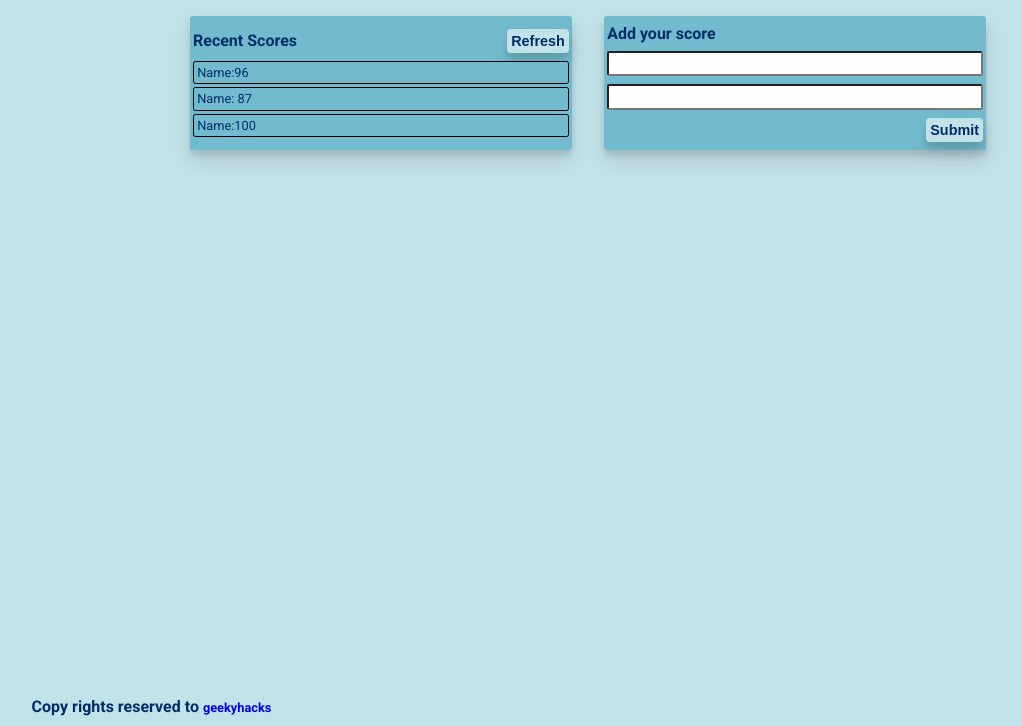
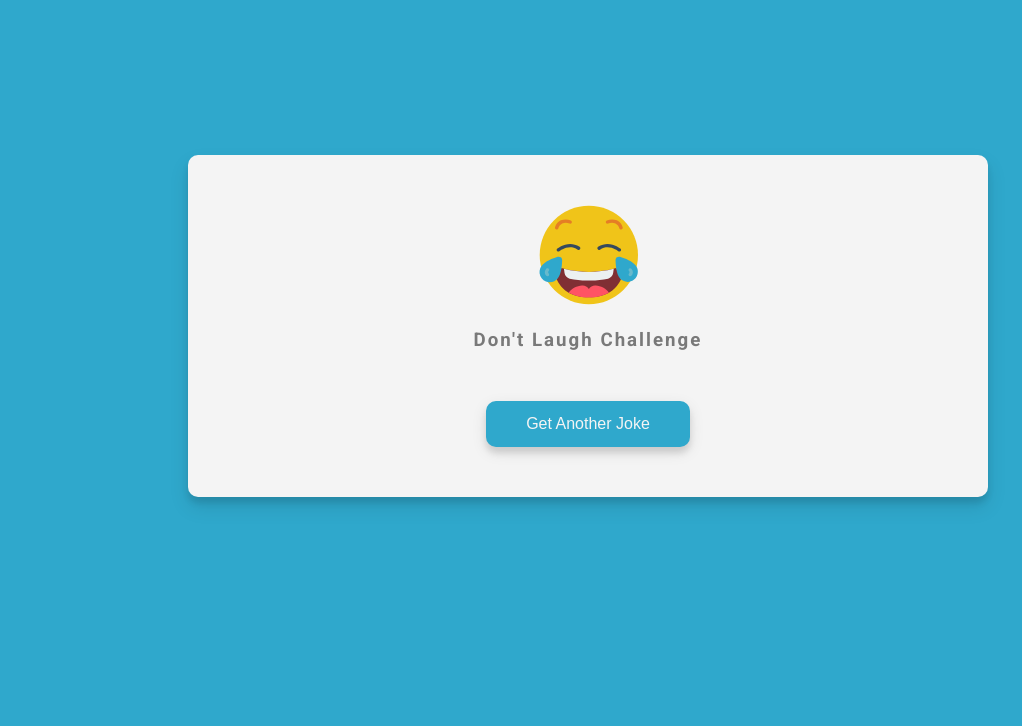
Before and after one commit to GeekyHacks/GeekyLeaderboard, a website built with webpack: page src/template.html in a window 1280 px wide. Shown: the part 74-800 px from the top of the page, without its empty margins (52-1074 px from the left). Built offline with nearby package versions, Linux system fonts and the light colour scheme.

Commit message:
Revert "Finish Setup leaderboard"
This reverts commit 377ed686eefe08786a323ad5cae4afd0dc5260cc.

```diff
--- a/package.json
+++ b/package.json
@@ -29,6 +29,7 @@
     "stylelint-csstree-validator": "^1.9.0",
     "stylelint-scss": "^3.21.0",
     "webpack": "^5.88.1",
+    "webpack-bundle-analyzer": "^4.9.0",
     "webpack-cli": "^5.1.4",
     "webpack-dev-server": "^4.15.1"
   }
--- a/src/index.js
+++ b/src/index.js
@@ -1 +1,4 @@
 import './styles/main.sass';
+import laughing from './assets/laughing.svg';
+const laughImg = document.getElementById('laughImg');
+laughImg.src = laughing;
--- a/src/styles/global.sass
+++ b/src/styles/global.sass
@@ -1,12 +1,12 @@
 $InterFont: "Inter", sans-serif
-$primary-color: #c2e2ea
-$secondary-color: #72bbce
-$fontColor:#002d67
+$primary-color: #2fa8cc
+$secondary-color: #acc6e4
+$inputColor:#a8ccf5
 $box-shadow: 0 10px 20px rgba(0, 0, 0, 0.1), 0 6px 6px rgba(0, 0, 0, 0.1)
-$qrpadding: calc( 12% - 80px )
-$Qrpadding: calc( 25% - 120px )
-$qlpadding: calc( 12% - 80px )
-$Qlpadding: calc( 25% - 120px )
+*
+    box-sizing: border-box
+    margin: 0
+    padding: 0
 
 // mixings
 
@@ -18,30 +18,20 @@ $Qlpadding: calc( 25% - 120px )
     flex-direction: row
 @mixin button
     transition: all 0.5s
-    border-radius: 4px
-    font-size: .9rem
-    font-weight: 600
-    color: $fontColor
-    background-color: $primary-color !important
-    border: 2px
+    border-radius: 2px
+    font-family: $InterFont
+    font-weight: 500
+    font-size: 1rem
+    letter-spacing: 0.001em
+    word-spacing: normal
+    background-color: $primary-color
+    color: $secondary-color
+    border: 0
     box-shadow: $box-shadow
-    padding: 4px
+    padding: 10px
     cursor: pointer
     text-align: center
-    &:active
-        transform: scale(0.98)
 
-    &:focus
-        outline: 0
-
-@mixin oneFiveGrid
-    display: grid
-    grid-template-columns: 1fr
-    grid-auto-rows: 1fr 1fr 1fr 1fr 1fr
-@mixin fiveOneGrid
-    display: grid
-    grid-template-columns: 1fr 1fr 1fr 1fr 1fr
-    grid-auto-rows: 1fr
 @mixin twoThreeGrid
     display: grid
     grid-template-columns: 1fr 1fr
@@ -74,14 +64,3 @@ $Qlpadding: calc( 25% - 120px )
     font-size: .9rem
     font-family: $InterFont
     letter-spacing: 0.0125rem
-@mixin transparentText
-    background-image: url('#{$assetsPath}/Flag-Yemen.webp')
-    background-size: 100% 100%
-    background-repeat: no-repeat
-    -webkit-background-clip: text
-    -webkit-text-fill-color: transparent
-@mixin transparentBg
-    background-image: url('#{$assetsPath}/Flag-Yemen.webp')
-    background-size: 100% 100%
-    background-blend-mode: color-burn
-    background-repeat: no-repeat
--- a/src/styles/main.sass
+++ b/src/styles/main.sass
@@ -1,96 +1,61 @@
 @import url('https://fonts.googleapis.com/css2?family=Roboto:wght@400;700&display=swap')
-@import global
+
+$primary-color: #2fa8cc
+$secondary-color: #f4f4f4
+$box-shadow: 0 10px 20px rgba(0, 0, 0, 0.1), 0 6px 6px rgba(0, 0, 0, 0.1)
 
 *
     box-sizing: border-box
-    margin: 0
-    padding: 0
-    list-style: none
-    outline: none
-    text-decoration: none
 
 body
-    background-color: transparent
+    background-color: $primary-color
     font-family: 'Roboto', sans-serif
-    font-size: 12px
+    display: flex
+    flex-direction: column
+    align-items: center
+    justify-content: center
+    height: 100vh
+    overflow: hidden
     margin: 0
-    text-shadow: 0.4px .2 black
-    background-color: $primary-color
-    margin: 5px 10px
+    padding: 20px
 
-h1, h2, h3,li, input
-    color: $fontColor
-h1
-    font-size: 1.4rem
+.container
+    background-color: $secondary-color
+    border-radius: 10px
+    box-shadow: $box-shadow
+    padding: 50px 20px
+    text-align: center
+    max-width: 100%
+    width: 800px
+
 h3
-    font-size: 1rem
-li, input, a
-    border-radius: .15rem
-    font-size: .8rem
+    margin: 0
+    opacity: 0.5
+    letter-spacing: 2px
 
-header
-    margin-top: 2rem
+img
+    width: 100px
+    margin-bottom: 20px
 
-section
-    margin-top: 2rem
-    @include rowFlex
-    justify-content: space-between
-    align-items: stretch
-    gap: .4rem
-    white-space: nowrap
-    font-size: 1rem
-
-.Side
-    flex: 1
-    gap: .5rem
-    @include columnFlex
-    justify-content: center
-    padding: .5rem .2rem
-    background: $secondary-color
-    box-shadow: $box-shadow
-    border-radius: .2rem
-
-    .btn
-        align-self: flex-end
-
-.fstSect
-    @include rowFlex
-    justify-content: space-between
-    align-items: center
-    gap: .5rem
+.joke
+    font-size: 30px
+    letter-spacing: 1px
+    line-height: 40px
+    margin: 50px auto
+    max-width: 600px
 
 .btn
-    @include button
+    background-color: $primary-color
+    color: $secondary-color
+    border: 0
+    border-radius: 10px
+    box-shadow: 0 5px 15px rgba(0, 0, 0, 0.1), 0 6px 6px rgba(0, 0, 0, 0.1)
+    padding: 14px 40px
+    font-size: 16px
+    cursor: pointer
 
-.recentScores
-    background: $secondary-color
-    gap: .2rem
-    @include columnFlex
-    text-align: left
+    &:active
+        transform: scale(0.98)
 
-    li
-        border: 1px black solid
-        padding: .2rem
-
-input
-    padding: .2rem
-
-footer
-    position: fixed
-    top: auto
-    bottom: .6rem
-    // width: 100%
-
-@media ( min-width: 768px  )
-    body
-        font-size: 18px
-        padding-left: $qlpadding
-        padding-right: $qrpadding
-
-    section
-        gap: 2rem
-        padding-left: $Qlpadding
-        padding-right: $Qrpadding
-@media ( min-width: 999px  )
-    body
-        font-size: 23px
+    &:focus
+        outline: 0
--- a/src/template.html
+++ b/src/template.html
@@ -7,29 +7,11 @@
     <title>%= htmlWebpackPlugin.options.title %</title>
   </head>
   <body>
-    <header><h1>Leaderboard</h1></header>
-    <main>
-      <section>
-        <div class="Side">
-          <div class="fstSect">
-            <h3>Recent Scores</h3>
-            <button class="btn">Refresh</button>
-          </div>
-          <ul class="recentScores">
-            <li>Name:96</li>
-            <li>Name: 87</li>
-            <li>Name:100</li>
-          </ul>
-        </div>
-        <div class="Side">
-          <h3>Add your score</h3>
-          <input type="text" /><input type="text" />
-          <button class="btn">Submit</button>
-        </div>
-      </section>
-    </main>
-    <footer>
-      <h3 class="copyRights">Copy rights reserved to <a href="https://github.com/GeekyHacks">geekyhacks</a></h3>
-    </footer>
+    <div class="container">
+      <img id="laughImg" alt="" />
+      <h3>Don't Laugh Challenge</h3>
+      <div id="joke" class="joke"></div>
+      <button id="jokeBtn" class="btn">Get Another Joke</button>
+    </div>
   </body>
 </html>
--- a/webpack.config.js
+++ b/webpack.config.js
@@ -1,6 +1,6 @@
 const path = require('path');
 const HtmlWebpackPlugin = require('html-webpack-plugin');
-// const BundleAnalyzerPlugin = require('webpack-bundle-analyzer').BundleAnalyzerPlugin;
+const BundleAnalyzerPlugin = require('webpack-bundle-analyzer').BundleAnalyzerPlugin;
 
 
 
@@ -58,6 +58,6 @@ module.exports = {
       filename: 'index.html',
       template: 'src/template.html',
     }),
-    // new BundleAnalyzerPlugin(),
+    new BundleAnalyzerPlugin(),
   ],
 };
```
Also changed, not shown: 1 other file.
